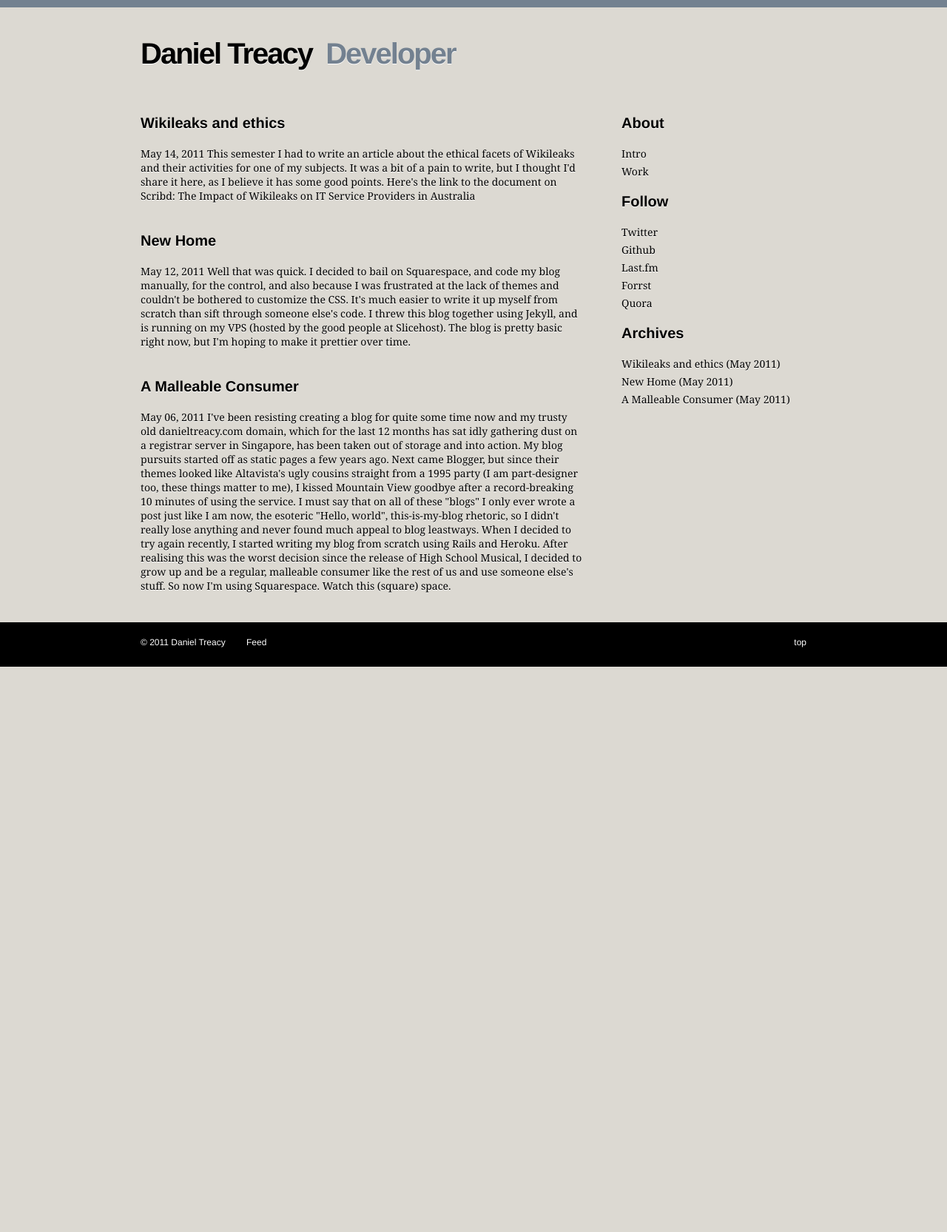
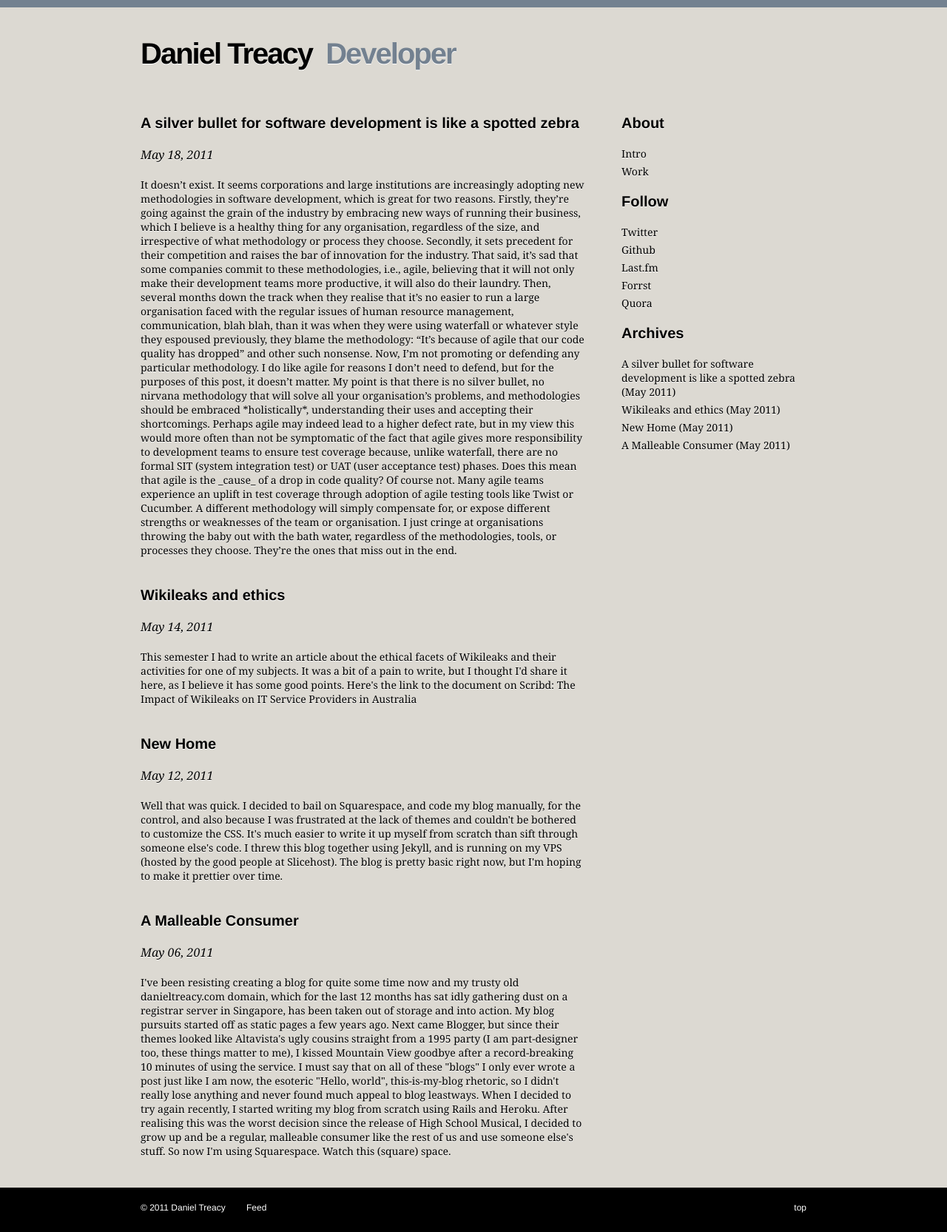
Before and after one commit to danieltreacy/danieltreacy.github.com, a Jekyll site: the page built from index.html, in a window 1280 px wide. Shown: the whole page at 74% size. Built offline with Jekyll 4.4.1, drawn with Linux system fonts in a browser that asks for light colours; before the commit the page ends 901 px from its top, so only the background shows below that.

Commit message:
New blog post + layout fixes

```diff
--- a/_layouts/post.html
+++ b/_layouts/post.html
@@ -4,7 +4,9 @@ layout: default
 <div id="article" class="post">
   <h2><a href="{{ page.url }}">{{ page.title }}</a></h2>
 
-  {{ page.date | date: "%b %d, %Y" }}
+  <h3>{{ page.date | date: "%b %d, %Y" }}</h3>
 
   {{ content }}
+
+  <div class="spacer"></div>
 </div>
--- /dev/null
+++ b/_posts/2011-05-18-silver-bullet-software-development.textile
@@ -0,0 +1,14 @@
+---
+layout: post
+title: A silver bullet for software development is like a spotted zebra
+---
+
+It doesn’t exist.
+
+It seems corporations and large institutions are increasingly adopting new methodologies in software development, which is great for two reasons. Firstly, they’re going against the grain of the industry by embracing new ways of running their business, which I believe is a healthy thing for any organisation, regardless of the size, and irrespective of what methodology or process they choose. Secondly, it sets precedent for their competition and raises the bar of innovation for the industry.
+
+That said, it’s sad that some companies commit to these methodologies, i.e., agile, believing that it will not only make their development teams more productive, it will also do their laundry. Then, several months down the track when they realise that it’s no easier to run a large organisation faced with the regular issues of human resource management, communication, blah blah, than it was when they were using waterfall or whatever style they espoused previously, they blame the methodology: “It’s because of agile that our code quality has dropped” and other such nonsense.
+
+Now, I’m not promoting or defending any particular methodology. I do like agile for reasons I don’t need to defend, but for the purposes of this post, it doesn’t matter. My point is that there is no silver bullet, no nirvana methodology that will solve all your organisation’s problems, and methodologies should be embraced *holistically*, understanding their uses and accepting their shortcomings. Perhaps agile may indeed lead to a higher defect rate, but in my view this would more often than not be symptomatic of the fact that agile gives more responsibility to development teams to ensure test coverage because, unlike waterfall, there are no formal SIT (system integration test) or UAT (user acceptance test) phases. Does this mean that agile is the _cause_ of a drop in code quality? Of course not. Many agile teams experience an uplift in test coverage through adoption of agile testing tools like Twist or Cucumber. A different methodology will simply compensate for, or expose different strengths or weaknesses of the team or organisation.
+
+I just cringe at organisations throwing the baby out with the bath water, regardless of the methodologies, tools, or processes they choose. They’re the ones that miss out in the end.
--- a/index.html
+++ b/index.html
@@ -7,7 +7,7 @@ title: Blog
 
     <h2><a href="{{ post.url }}">{{ post.title }}</a></h2>
 
-    {{ post.date | date: "%b %d, %Y" }}
+    <h3>{{ post.date | date: "%b %d, %Y" }}</h3>
 
     {{ post.content }}
   </div>
--- a/stylesheets/blog.css
+++ b/stylesheets/blog.css
@@ -66,7 +66,10 @@ body {
   #container h2 {
     font-size: 20px; }
   #container h3 {
-    font-size: 16px; }
+    font-family: Georgia, serif;
+    font-size: 16px;
+    font-weight: normal;
+    font-style: italic; }
   #container #article {
     float: left; }
     #container #article img {
@@ -104,6 +107,12 @@ body {
   float: left;
   margin: 20px 0; }
 
+.spacer {
+  width: 100%;
+  display: block;
+  clear: both;
+  height: 50px; }
+
 #bottom {
   width: 100%;
   height: 20px;
@@ -128,3 +137,13 @@ body {
     #bottom footer .top {
       float: right;
       cursor: pointer; }
+
+code {
+  border: 1px solid #cccccc;
+  background: #eeeeee;
+  padding: 10px;
+  clear: both;
+  width: 100%;
+  float: left;
+  display: inline-block;
+  margin: 10px 0; }
```
Also changed, not shown: stylesheets/blog.sass (+19 -0 lines).
